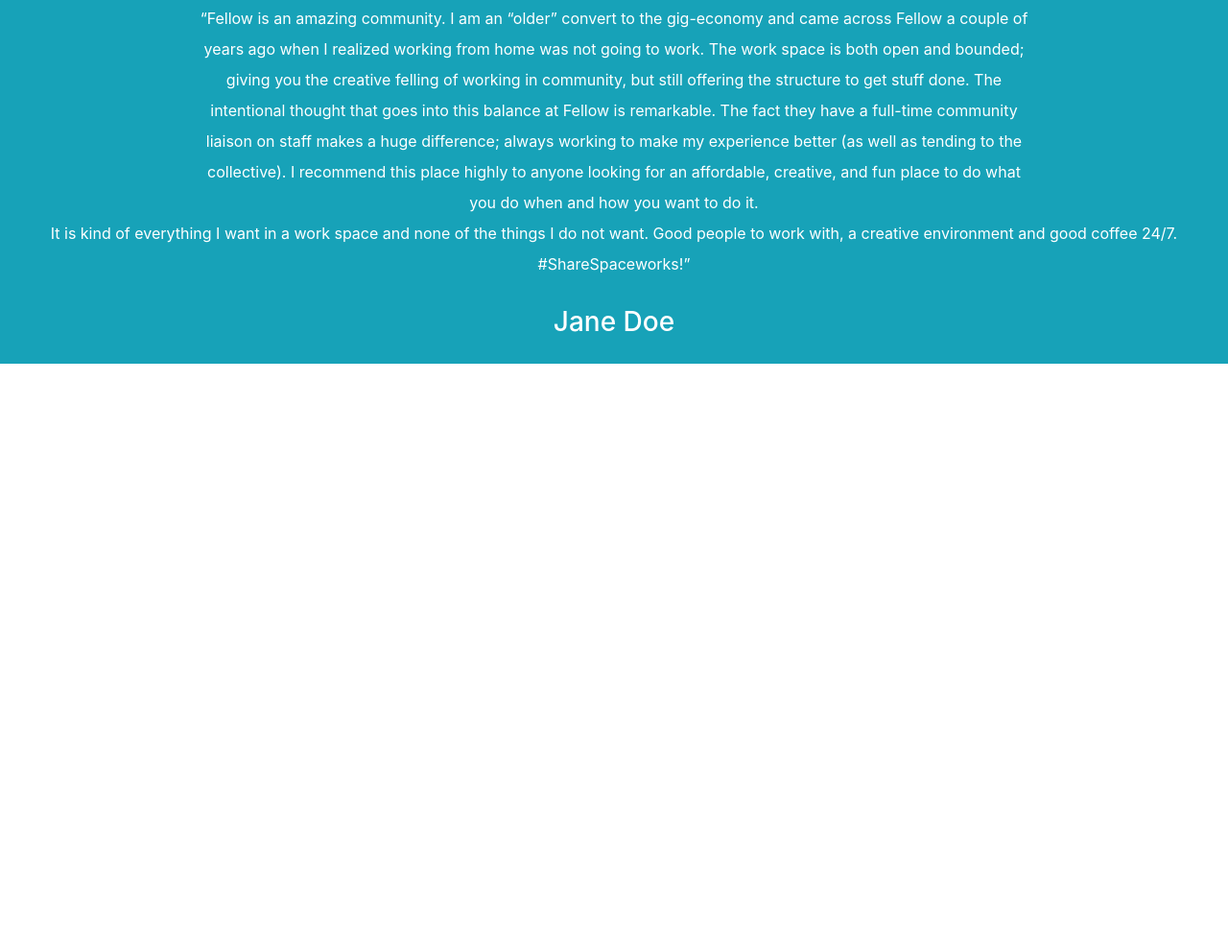
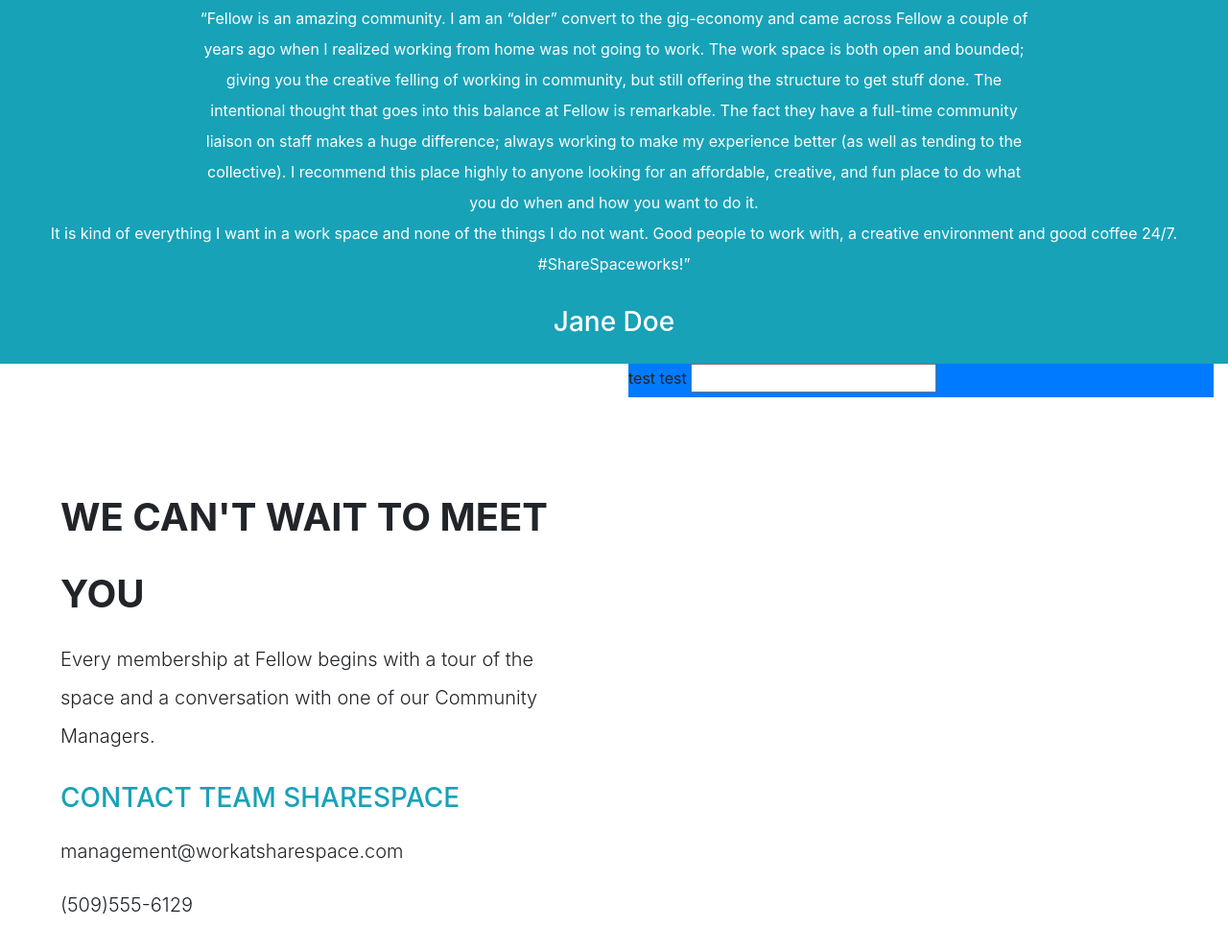
Before and after one commit to ursawd/ShareSpace, a website: page index.html in a window 1280 px wide. Shown: the part 3181-4172 px from the top of the page at 96% size. Before the commit the page ends 3560 px from the top, so only its background shows below. Drawn offline with nearby package versions, Linux system fonts and the light colour scheme.

Commit message:
add row 4 part 1 of 2

```diff
--- a/index.html
+++ b/index.html
@@ -190,6 +190,32 @@
         </div>
       </section>
       <!-- End Section Row 3 -->
+      <!-- Section Row 4 -->
+      <section class="row section-row" id="section3">
+        <div class="col-6">
+          <br /><br /><br /><br /><br />
+          <p class="h1 text-left ml-5 font-weight-bold">
+            WE CAN'T WAIT TO MEET YOU
+          </p>
+          <p class="mx-5 text-left lead">
+            Every membership at Fellow begins with a tour of the space and a
+            conversation with one of our Community Managers.
+          </p>
+          <p class="h3 text-info text-left ml-5">CONTACT TEAM SHARESPACE</p>
+          <p class="ml-5 text-left lead">management@workatsharespace.com</p>
+          <p class="ml-5 text-left lead">(509)555-6129</p>
+        </div>
+        <div class="col-6">
+          <div>
+            <form class="bg-primary">
+              <label for="a">test test</label>
+              <input type="text" id="a" />
+            </form>
+          </div>
+        </div>
+      </section>
+
+      <!-- End Section Row 4 -->
     </main>
     <!-- jQuery must come first, then Popper.js, then the Bootstrap JavaScript plugins.-->
     <!-- <script src="node_modules/jquery/dist/jquery.slim.min.js"></script>
```
